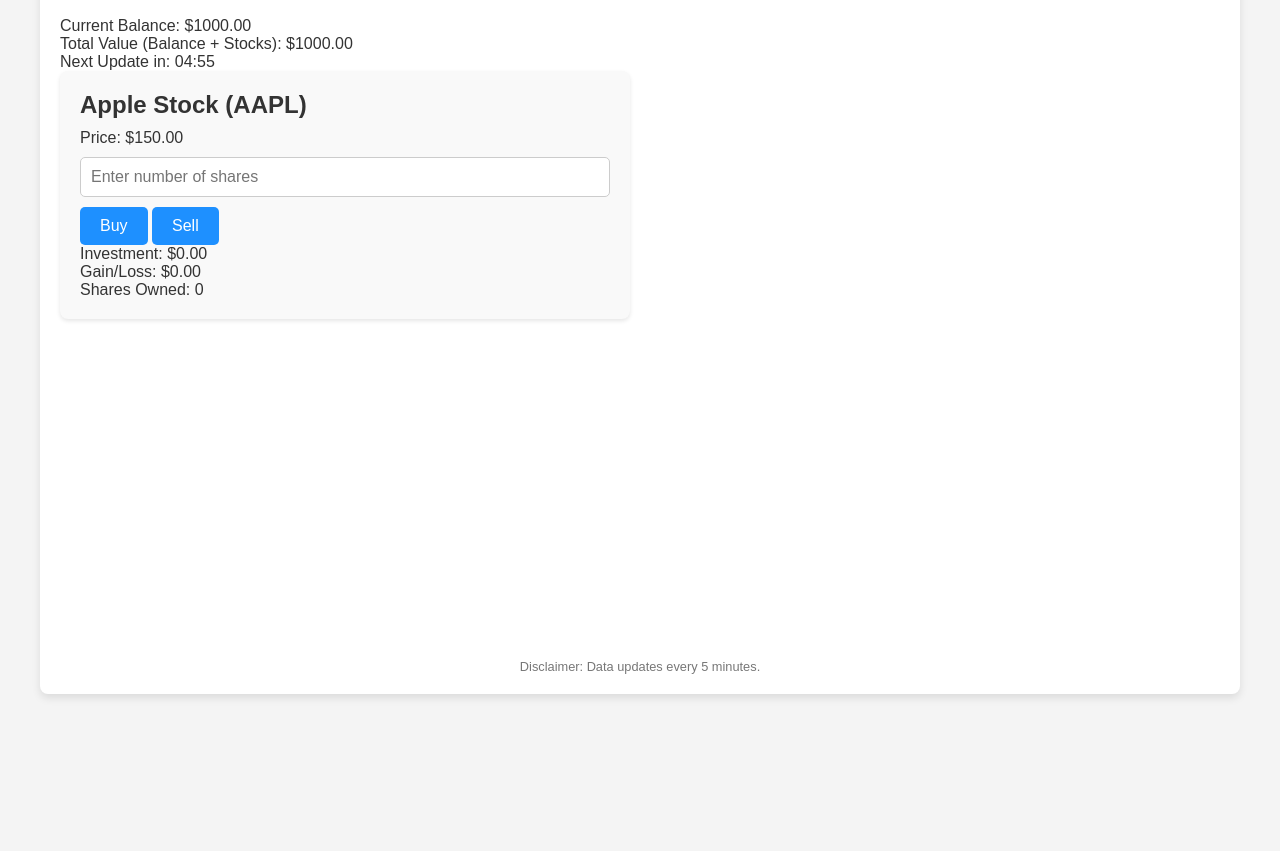
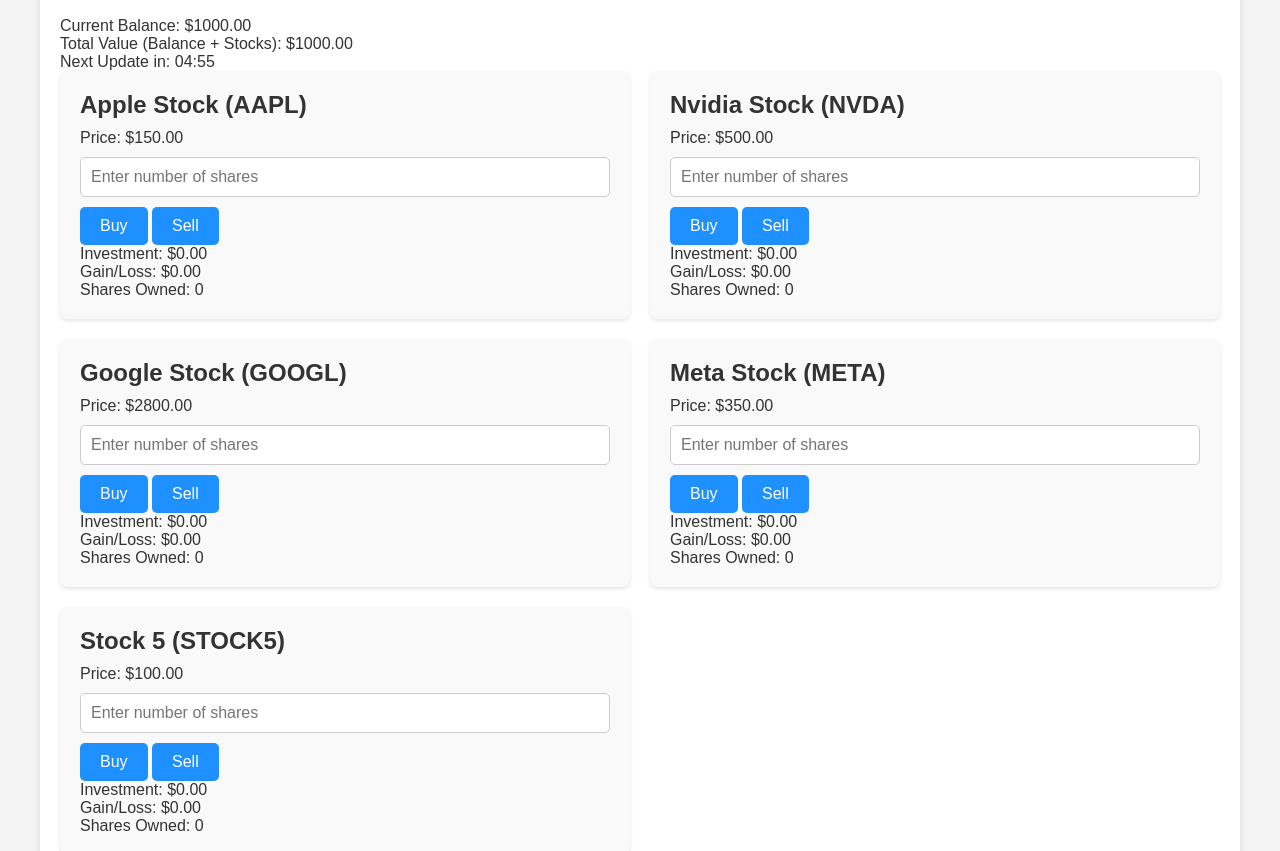
Before and after one commit to Haloe572/stock-simulator, a plain HTML site: page index.html in a window 1280 px wide. Shown: the part 101-952 px from the top of the page. Before the commit the page ends 820 px from the top, so only its background shows below. Drawn offline with nearby package versions, Linux system fonts and the light colour scheme.

Commit message:
Update index.html

```diff
--- a/index.html
+++ b/index.html
@@ -14,9 +14,13 @@
             <h1>Stock Paper Trading Simulator</h1>
         </div>
         <div class="status-bar">
-            <p>Current Balance: $<span id="current-balance">1000.00</span></p>
-            <p>Total Value (Balance + Stocks): $<span id="total-value">1000.00</span></p>
-            <p>Next Update in: <span id="timer">05:00</span></p>
+            <div class="status-left">
+                <p>Current Balance: $<span id="current-balance">1000.00</span></p>
+                <p>Total Value (Balance + Stocks): $<span id="total-value">1000.00</span></p>
+            </div>
+            <div class="status-right">
+                <p>Next Update in: <span id="timer">05:00</span></p>
+            </div>
         </div>
         <div class="stock-info">
             <!-- Apple Stock -->
@@ -24,14 +28,60 @@
                 <h2>Apple Stock (AAPL)</h2>
                 <p>Price: $<span id="apple-price">150.00</span></p>
                 <input id="apple-shares" type="number" placeholder="Enter number of shares" min="1" step="1">
-                <button id="apple-buy-button" onclick="buyStock('AAPL')">Buy</button>
+                <button onclick="buyStock('AAPL')">Buy</button>
                 <button onclick="sellStock('AAPL')">Sell</button>
                 <p>Investment: $<span id="apple-investment-value">0.00</span></p>
                 <p>Gain/Loss: $<span id="apple-gain-loss">0.00</span></p>
                 <p>Shares Owned: <span id="apple-shares-owned">0</span></p>
             </div>
 
-            <!-- Repeat for other stocks (Nvidia, Google, Meta, Stock5) -->
+            <!-- Nvidia Stock -->
+            <div class="stock">
+                <h2>Nvidia Stock (NVDA)</h2>
+                <p>Price: $<span id="nvda-price">500.00</span></p>
+                <input id="nvda-shares" type="number" placeholder="Enter number of shares" min="1" step="1">
+                <button onclick="buyStock('NVDA')">Buy</button>
+                <button onclick="sellStock('NVDA')">Sell</button>
+                <p>Investment: $<span id="nvda-investment-value">0.00</span></p>
+                <p>Gain/Loss: $<span id="nvda-gain-loss">0.00</span></p>
+                <p>Shares Owned: <span id="nvda-shares-owned">0</span></p>
+            </div>
+
+            <!-- Google Stock -->
+            <div class="stock">
+                <h2>Google Stock (GOOGL)</h2>
+                <p>Price: $<span id="googl-price">2800.00</span></p>
+                <input id="googl-shares" type="number" placeholder="Enter number of shares" min="1" step="1">
+                <button onclick="buyStock('GOOGL')">Buy</button>
+                <button onclick="sellStock('GOOGL')">Sell</button>
+                <p>Investment: $<span id="googl-investment-value">0.00</span></p>
+                <p>Gain/Loss: $<span id="googl-gain-loss">0.00</span></p>
+                <p>Shares Owned: <span id="googl-shares-owned">0</span></p>
+            </div>
+
+            <!-- Meta Stock -->
+            <div class="stock">
+                <h2>Meta Stock (META)</h2>
+                <p>Price: $<span id="meta-price">350.00</span></p>
+                <input id="meta-shares" type="number" placeholder="Enter number of shares" min="1" step="1">
+                <button onclick="buyStock('META')">Buy</button>
+                <button onclick="sellStock('META')">Sell</button>
+                <p>Investment: $<span id="meta-investment-value">0.00</span></p>
+                <p>Gain/Loss: $<span id="meta-gain-loss">0.00</span></p>
+                <p>Shares Owned: <span id="meta-shares-owned">0</span></p>
+            </div>
+
+            <!-- Additional Stock (Stock5) -->
+            <div class="stock">
+                <h2>Stock 5 (STOCK5)</h2>
+                <p>Price: $<span id="stock5-price">100.00</span></p>
+                <input id="stock5-shares" type="number" placeholder="Enter number of shares" min="1" step="1">
+                <button onclick="buyStock('STOCK5')">Buy</button>
+                <button onclick="sellStock('STOCK5')">Sell</button>
+                <p>Investment: $<span id="stock5-investment-value">0.00</span></p>
+                <p>Gain/Loss: $<span id="stock5-gain-loss">0.00</span></p>
+                <p>Shares Owned: <span id="stock5-shares-owned">0</span></p>
+            </div>
         </div>
         <canvas id="stock-chart" width="400" height="200"></canvas>
         <div class="disclaimer">
```
